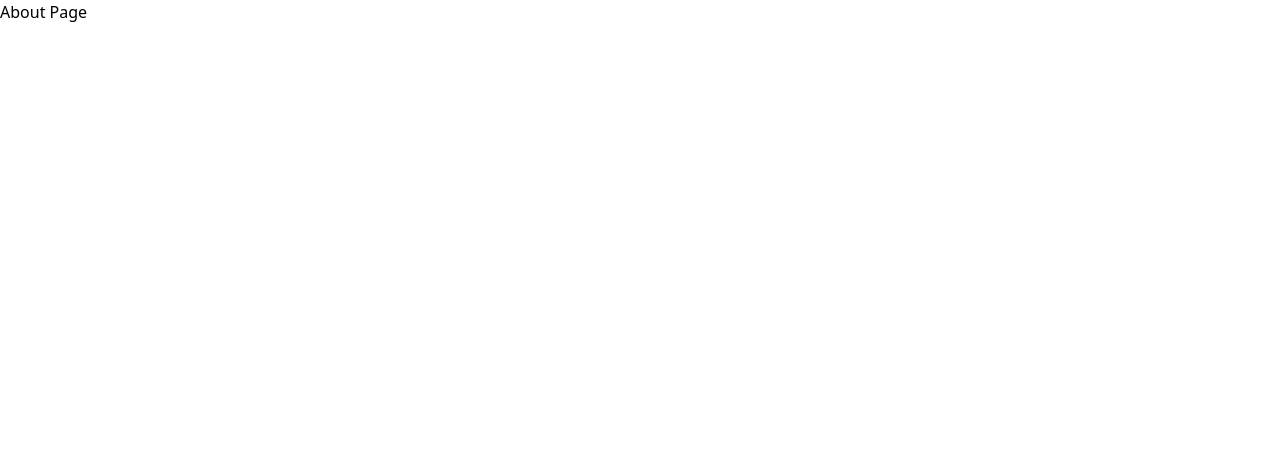
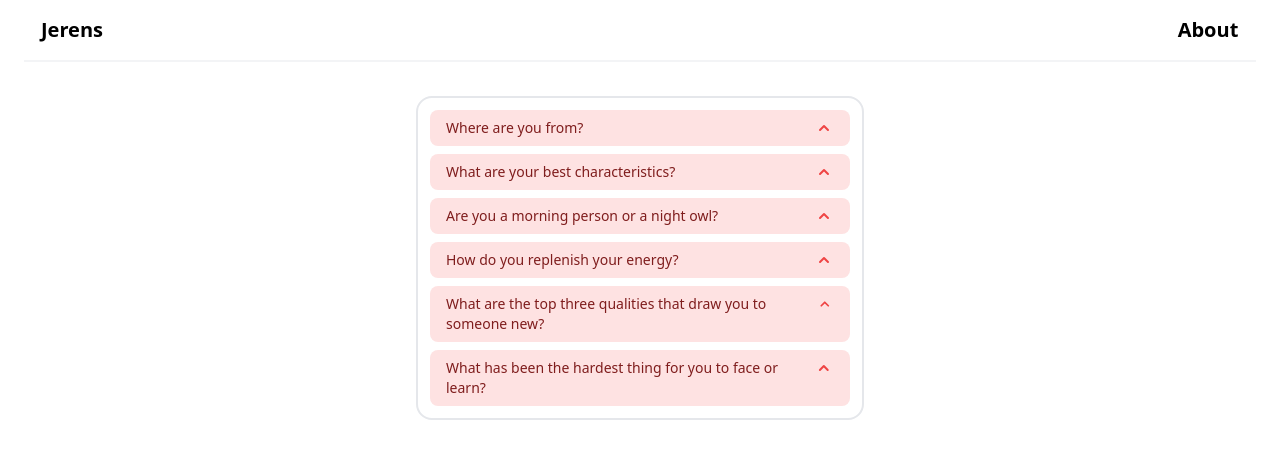
Before and after one commit to jerensl/www.jerenslensun.com, a Next.js app: page /about in a window 1280 px wide. Shown: the top 458 px of the page. Built offline with nearby package versions, Linux system fonts and the light colour scheme.

Commit message:
add faq on about page

```diff
--- a/package.json
+++ b/package.json
@@ -12,13 +12,17 @@
         "test:coverage": "jest --coverage"
     },
     "dependencies": {
+        "@headlessui/react": "^1.4.1",
+        "@heroicons/react": "^1.0.5",
         "next": "12.0.1",
         "react": "17.0.2",
         "react-dom": "17.0.2"
     },
     "devDependencies": {
+        "@testing-library/dom": "^8.11.0",
         "@testing-library/jest-dom": "^5.15.0",
         "@testing-library/react": "^12.1.2",
+        "@testing-library/user-event": "^13.5.0",
         "@types/node": "16.11.6",
         "@types/react": "17.0.33",
         "autoprefixer": "^10.4.0",
--- a/src/components/Navbar.tsx
+++ b/src/components/Navbar.tsx
@@ -3,7 +3,7 @@ import { LinkURL } from './LinkURL'
 
 export const Navbar: React.FC = () => {
     return (
-        <nav className="fixed w-full mx-auto px-4 sm:px-6">
+        <nav className="fixed w-full bg-white mx-auto px-4 sm:px-6">
             <div className="flex justify-between text-center border-b-2 h-full w-full border-gray-100">
                 <LinkURL href="/">
                     <a className="font-bold text-xl py-4 w-24 hover:bg-gray-100">
--- a/src/pages/about.tsx
+++ b/src/pages/about.tsx
@@ -1,7 +1,134 @@
+import { Navbar } from '../components/Navbar'
+import { Disclosure } from '@headlessui/react'
+import { ChevronUpIcon } from '@heroicons/react/solid'
+
 export default function About() {
     return (
-      <div>
-        <h1>About Page</h1>
-      </div>
+        <div className="min-h-screen w-full">
+            <Navbar />
+
+            <div className="w-full px-4 pt-24">
+                <div className="w-full max-w-md p-3 mx-auto bg-white border-2 rounded-2xl">
+                    <Disclosure>
+                        {({ open }) => (
+                            <>
+                                <Disclosure.Button className="flex justify-between w-full px-4 py-2 text-sm font-medium text-left text-red-900 bg-red-100 rounded-lg hover:bg-red-200 focus:outline-none focus-visible:ring focus-visible:ring-red-500 focus-visible:ring-opacity-75">
+                                    <span>Where are you from?</span>
+                                    <ChevronUpIcon
+                                        className={`${
+                                            open ? 'transform rotate-180' : ''
+                                        } w-5 h-5 text-red-500`}
+                                    />
+                                </Disclosure.Button>
+                                <Disclosure.Panel className="px-4 pt-4 pb-2 text-sm text-gray-500">
+                                    I am from Manado, Indonesia.
+                                </Disclosure.Panel>
+                            </>
+                        )}
+                    </Disclosure>
+                    <Disclosure as="div" className="mt-2">
+                        {({ open }) => (
+                            <>
+                                <Disclosure.Button className="flex justify-between w-full px-4 py-2 text-sm font-medium text-left text-red-900 bg-red-100 rounded-lg hover:bg-red-200 focus:outline-none focus-visible:ring focus-visible:ring-red-500 focus-visible:ring-opacity-75">
+                                    <span>
+                                        What are your best characteristics?
+                                    </span>
+                                    <ChevronUpIcon
+                                        className={`${
+                                            open ? 'transform rotate-180' : ''
+                                        } w-5 h-5 text-red-500`}
+                                    />
+                                </Disclosure.Button>
+                                <Disclosure.Panel className="px-4 pt-4 pb-2 text-sm text-gray-500">
+                                    Optimism, Ambitiousness and Integrity.
+                                </Disclosure.Panel>
+                            </>
+                        )}
+                    </Disclosure>
+                    <Disclosure as="div" className="mt-2">
+                        {({ open }) => (
+                            <>
+                                <Disclosure.Button className="flex justify-between w-full px-4 py-2 text-sm font-medium text-left text-red-900 bg-red-100 rounded-lg hover:bg-red-200 focus:outline-none focus-visible:ring focus-visible:ring-red-500 focus-visible:ring-opacity-75">
+                                    <span>
+                                        Are you a morning person or a night owl?
+                                    </span>
+                                    <ChevronUpIcon
+                                        className={`${
+                                            open ? 'transform rotate-180' : ''
+                                        } w-5 h-5 text-red-500`}
+                                    />
+                                </Disclosure.Button>
+                                <Disclosure.Panel className="px-4 pt-4 pb-2 text-sm text-gray-500">
+                                    Morning person.
+                                </Disclosure.Panel>
+                            </>
+                        )}
+                    </Disclosure>
+                    <Disclosure as="div" className="mt-2">
+                        {({ open }) => (
+                            <>
+                                <Disclosure.Button className="flex justify-between w-full px-4 py-2 text-sm font-medium text-left text-red-900 bg-red-100 rounded-lg hover:bg-red-200 focus:outline-none focus-visible:ring focus-visible:ring-red-500 focus-visible:ring-opacity-75">
+                                    <span>
+                                        How do you replenish your energy?
+                                    </span>
+                                    <ChevronUpIcon
+                                        className={`${
+                                            open ? 'transform rotate-180' : ''
+                                        } w-5 h-5 text-red-500`}
+                                    />
+                                </Disclosure.Button>
+                                <Disclosure.Panel className="px-4 pt-4 pb-2 text-sm text-gray-500">
+                                    I am introverted so I really like being
+                                    alone when my energy is low.
+                                </Disclosure.Panel>
+                            </>
+                        )}
+                    </Disclosure>
+                    <Disclosure as="div" className="mt-2">
+                        {({ open }) => (
+                            <>
+                                <Disclosure.Button className="flex justify-between w-full px-4 py-2 text-sm font-medium text-left text-red-900 bg-red-100 rounded-lg hover:bg-red-200 focus:outline-none focus-visible:ring focus-visible:ring-red-500 focus-visible:ring-opacity-75">
+                                    <span>
+                                        What are the top three qualities that
+                                        draw you to someone new?
+                                    </span>
+                                    <ChevronUpIcon
+                                        className={`${
+                                            open ? 'transform rotate-180' : ''
+                                        } w-5 h-5 text-red-500`}
+                                    />
+                                </Disclosure.Button>
+                                <Disclosure.Panel className="px-4 pt-4 pb-2 text-sm text-gray-500">
+                                    Be nice, respectful, and assertive.
+                                </Disclosure.Panel>
+                            </>
+                        )}
+                    </Disclosure>
+                    <Disclosure as="div" className="mt-2">
+                        {({ open }) => (
+                            <>
+                                <Disclosure.Button className="flex justify-between w-full px-4 py-2 text-sm font-medium text-left text-red-900 bg-red-100 rounded-lg hover:bg-red-200 focus:outline-none focus-visible:ring focus-visible:ring-red-500 focus-visible:ring-opacity-75">
+                                    <span>
+                                        What has been the hardest thing for you
+                                        to face or learn?
+                                    </span>
+                                    <ChevronUpIcon
+                                        className={`${
+                                            open ? 'transform rotate-180' : ''
+                                        } w-5 h-5 text-red-500`}
+                                    />
+                                </Disclosure.Button>
+                                <Disclosure.Panel className="px-4 pt-4 pb-2 text-sm text-gray-500">
+                                    When I am failing. People make mistakes and
+                                    fail but what separates the winner and the
+                                    loser is the ability to get up quickly when
+                                    they are losing.
+                                </Disclosure.Panel>
+                            </>
+                        )}
+                    </Disclosure>
+                </div>
+            </div>
+        </div>
     )
-  }
+}
```
Also changed, not shown: tsconfig.json (+3 -13 lines), 2 other files (tests, documents, lock files or other folders).
